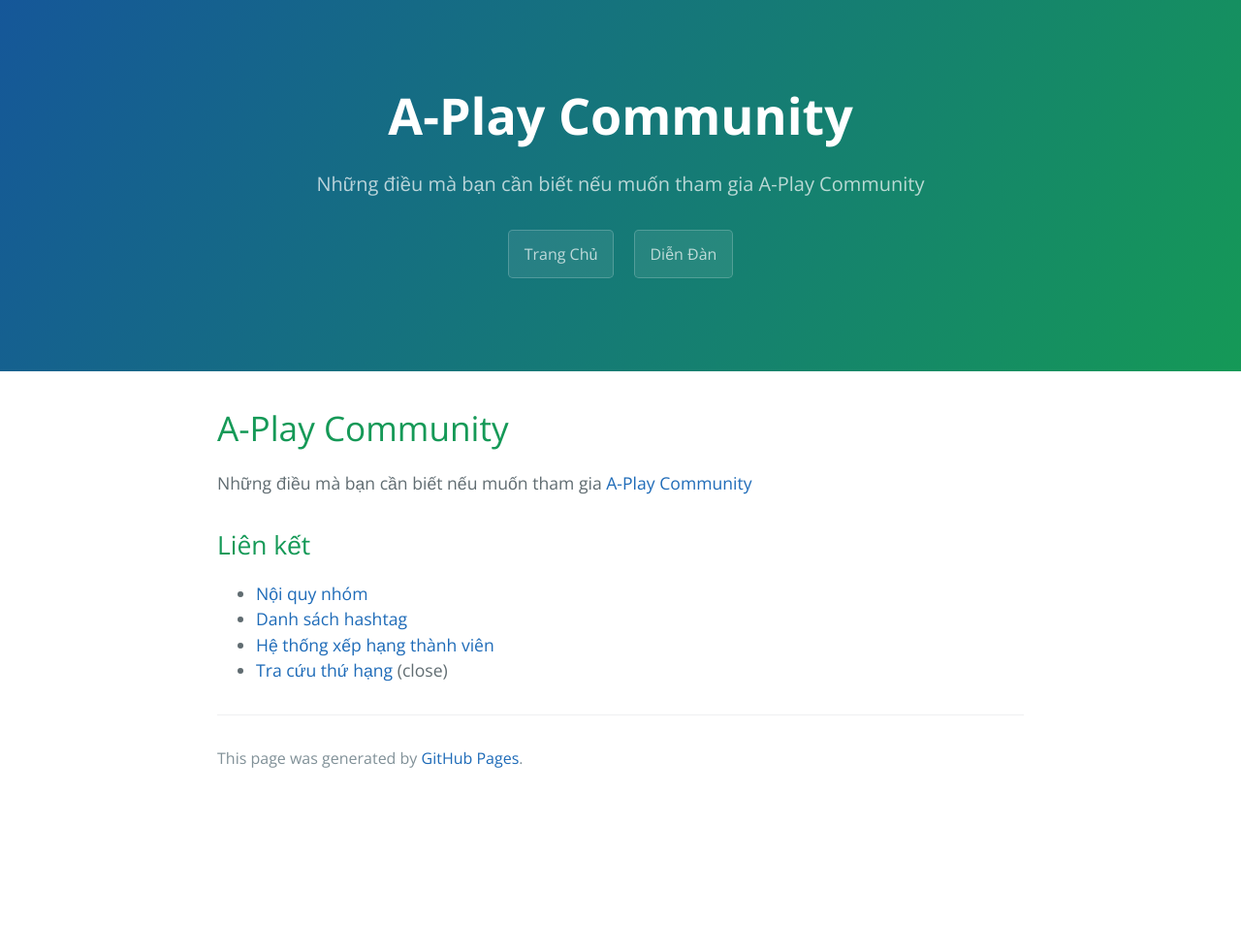
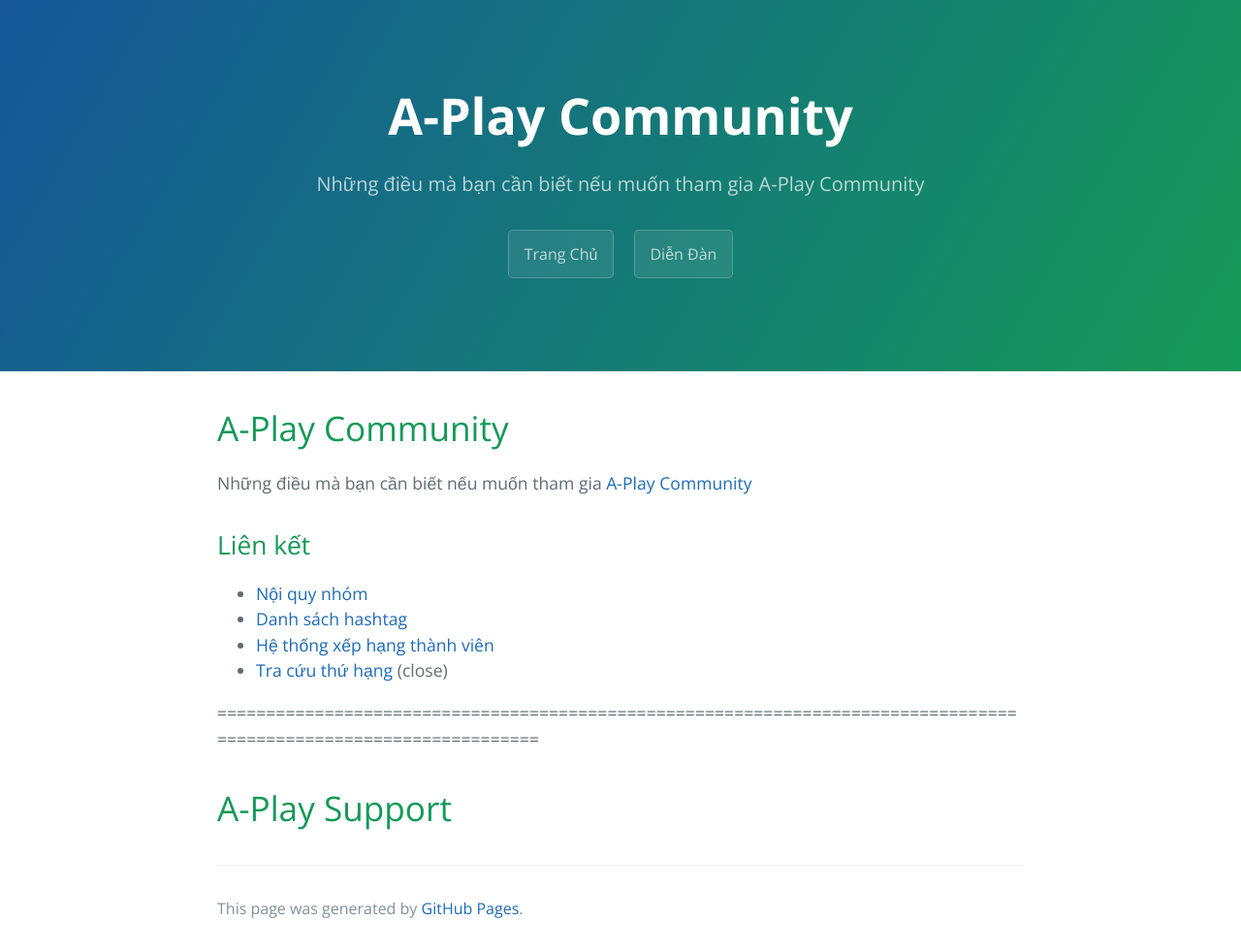
Before and after one commit to huuvinhvn/aplay, a Jekyll site: the page built from index.md, in a window 1280 px wide. Shown: the whole page at 97% size. Built offline with Jekyll 4.4.1, drawn with Linux system fonts in a browser that asks for light colours; our own code applies the rules of GitHub Pages for plain Markdown files; before the commit the page ends 900 px from its top, so only the background shows below that.

Commit message:
Update index.md

```diff
--- a/index.md
+++ b/index.md
@@ -8,3 +8,6 @@ Những điều mà bạn cần biết nếu muốn tham gia [A-Play Community](
 - [Danh sách hashtag](hashtags.md)
 - [Hệ thống xếp hạng thành viên](rank.md)
 - [Tra cứu thứ hạng](https://) (close)
+
+===================================================================================================================
+# A-Play Support
```
